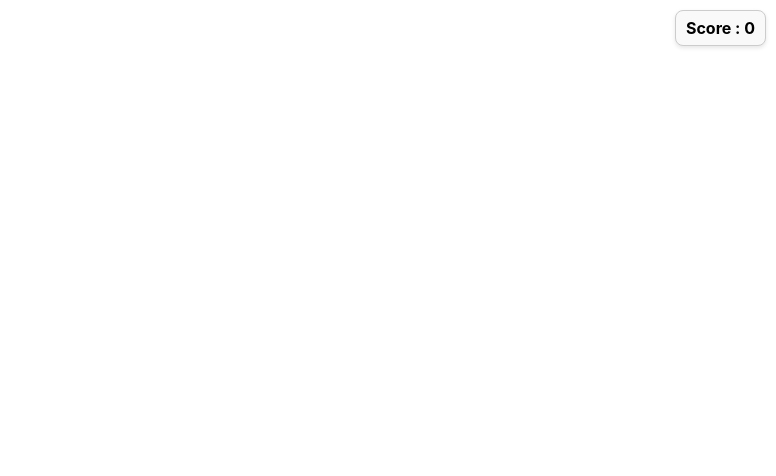
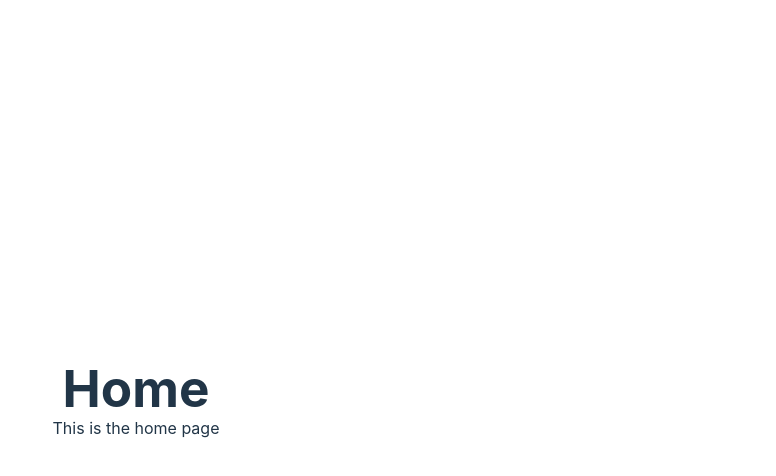
Before and after one commit to RedaDamene/Stickmania, a React (Vite) app: page / in a window 1280 px wide. Shown: the top 476 px of the page, without its empty margins (504-1280 px from the left). Built offline with nearby package versions, Linux system fonts and the light colour scheme.

Commit message:
Update App.tsx

```diff
--- a/src/App.tsx
+++ b/src/App.tsx
@@ -1,11 +1,13 @@
 import './App.css'
-import Score from './composants/Score/Score'
 
 function App() {
 
   return (
     <>
-      <Score/>
+      <div>
+        <h1>Home</h1>
+        <p>This is the home page</p>
+      </div>
     </>
   )
 }
```
